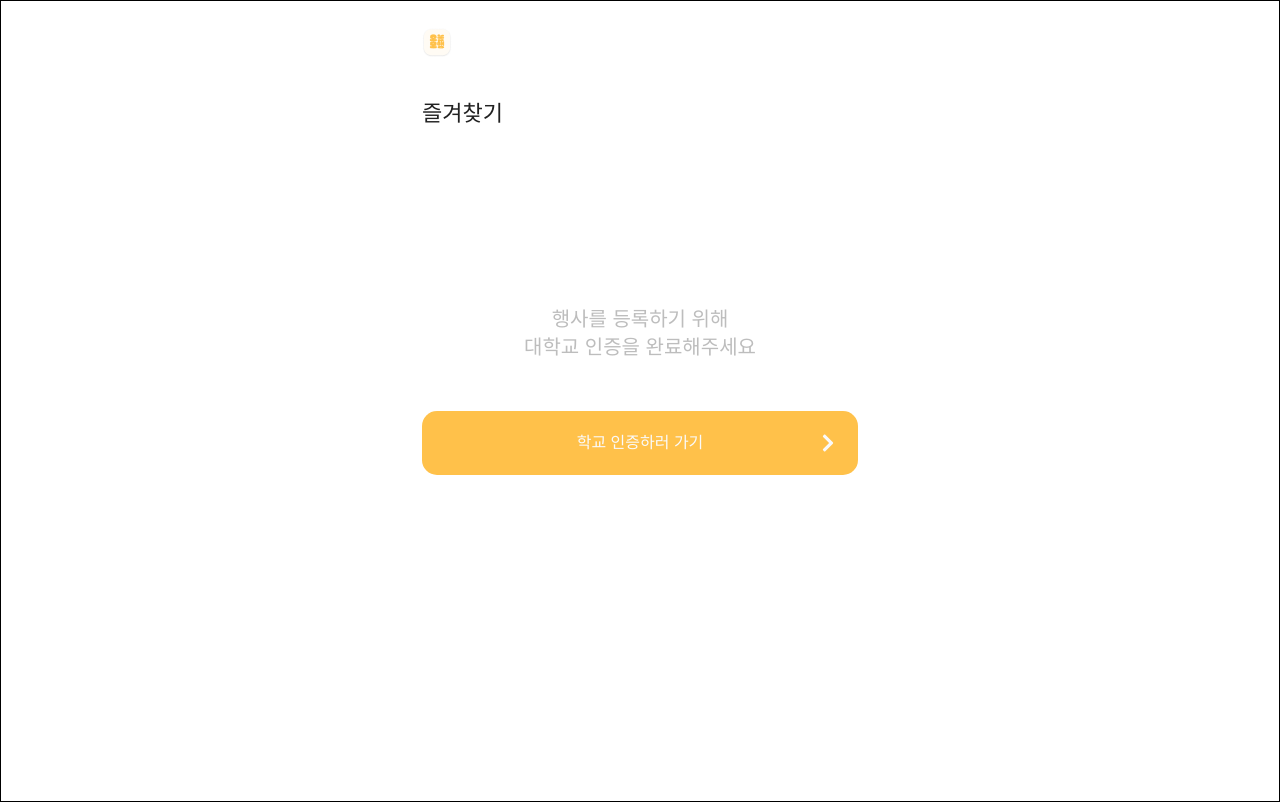
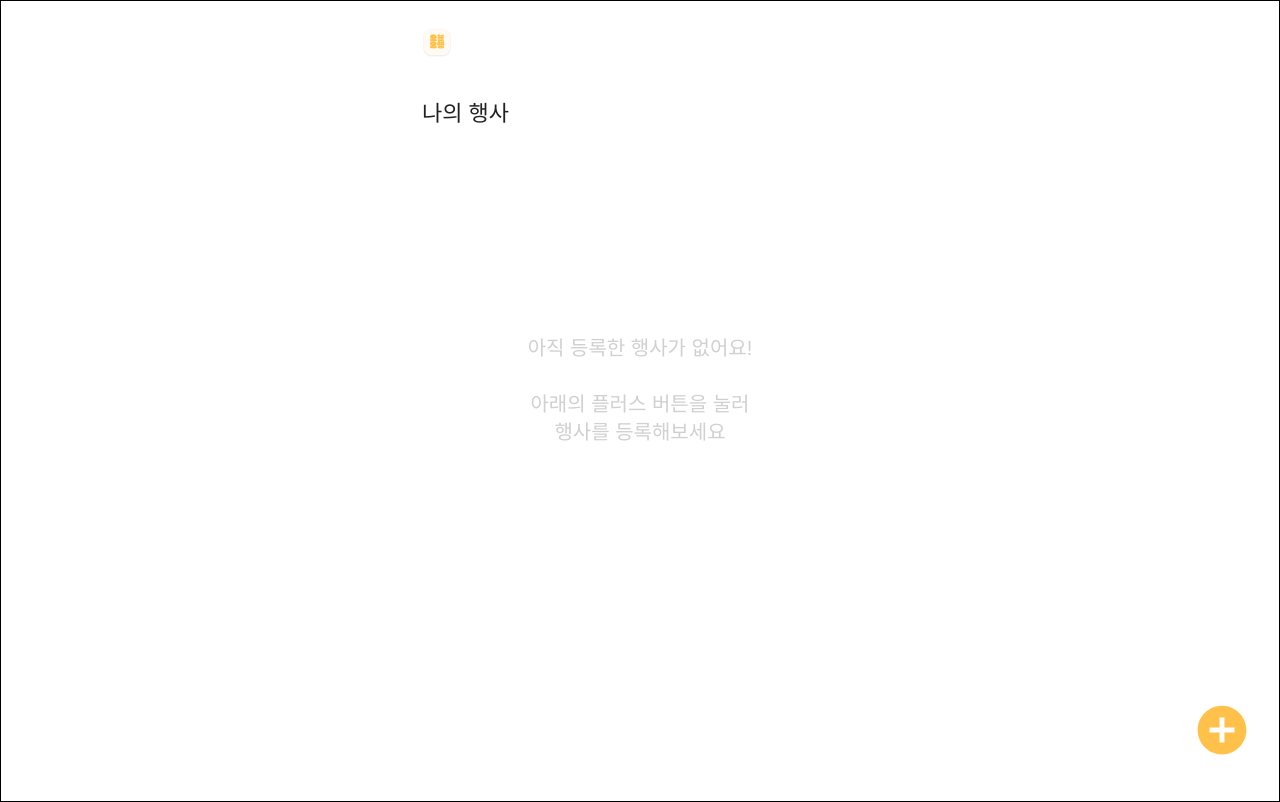
Before and after one commit to zerohyun00/TodayMohang-, a React (Create React App) app in the folder mohang/: page /myEvent in a window 1280 px wide. Built offline with nearby package versions, Linux system fonts and the light colour scheme; a web font is replaced by a local one.

Commit message:
[ADD} univAuth 상태값에 따라 나의 행사 UI 토글

```diff
--- a/mohang/src/pages/MyEvent.jsx
+++ b/mohang/src/pages/MyEvent.jsx
@@ -1,15 +1,37 @@
+import { useState } from "react";
 import CTABtn from "../components/CTABtn";
 import Layout from "../layout/Layout";
+import { IoMdAddCircle } from "react-icons/io";
 
 function MyEvent() {
+  const [univAuth, setUnivAuth] = useState(true);
   return (
-    <Layout title="즐겨찾기">
+    <Layout title="나의 행사">
       <div className="flex flex-col justify-center items-center h-[60vh]">
-        <p className="flex flex-col items-center text-xl text-gray1">
-          <span>행사를 등록하기 위해</span>
-          <span>대학교 인증을 완료해주세요</span>
-        </p>
-        <CTABtn title={"학교 인증하러 가기"} />
+        {univAuth ? (
+          <>
+            <div className="text-center text-xl semibold text-gray3 space-y-7">
+              <span>아직 등록한 행사가 없어요!</span>
+              <p>
+                <h4>아래의 플러스 버튼을 눌러</h4>
+                <h4>행사를 등록해보세요</h4>
+              </p>
+            </div>
+            <IoMdAddCircle
+              size={60}
+              className="fixed bottom-10 right-7 text-primary"
+            />
+          </>
+        ) : (
+          <>
+            <p className="text-center text-xl text-gray1">
+              <span>행사를 등록하기 위해</span>
+              <br />
+              <span>대학교 인증을 완료해주세요</span>
+            </p>
+            <CTABtn title={"학교 인증하러 가기"} />
+          </>
+        )}
       </div>
     </Layout>
   );
--- /dev/null
+++ b/mohang/src/pages/RegisterForm.jsx
@@ -0,0 +1,7 @@
+import Layout from "../layout/Layout";
+
+function RegisterForm() {
+  return <Layout title="행사 등록하기"></Layout>;
+}
+
+export default RegisterForm;
--- a/mohang/tailwind.config.js
+++ b/mohang/tailwind.config.js
@@ -10,6 +10,7 @@ module.exports = {
         gray0: "#757575",
         gray1: "#BDBDBD",
         gray2: "#EEEEEE",
+        gray3: "#D0D0D0",
         white: "#FAFAFA",
         festival: "#FFF7AE",
         food: "#76C735",
```
